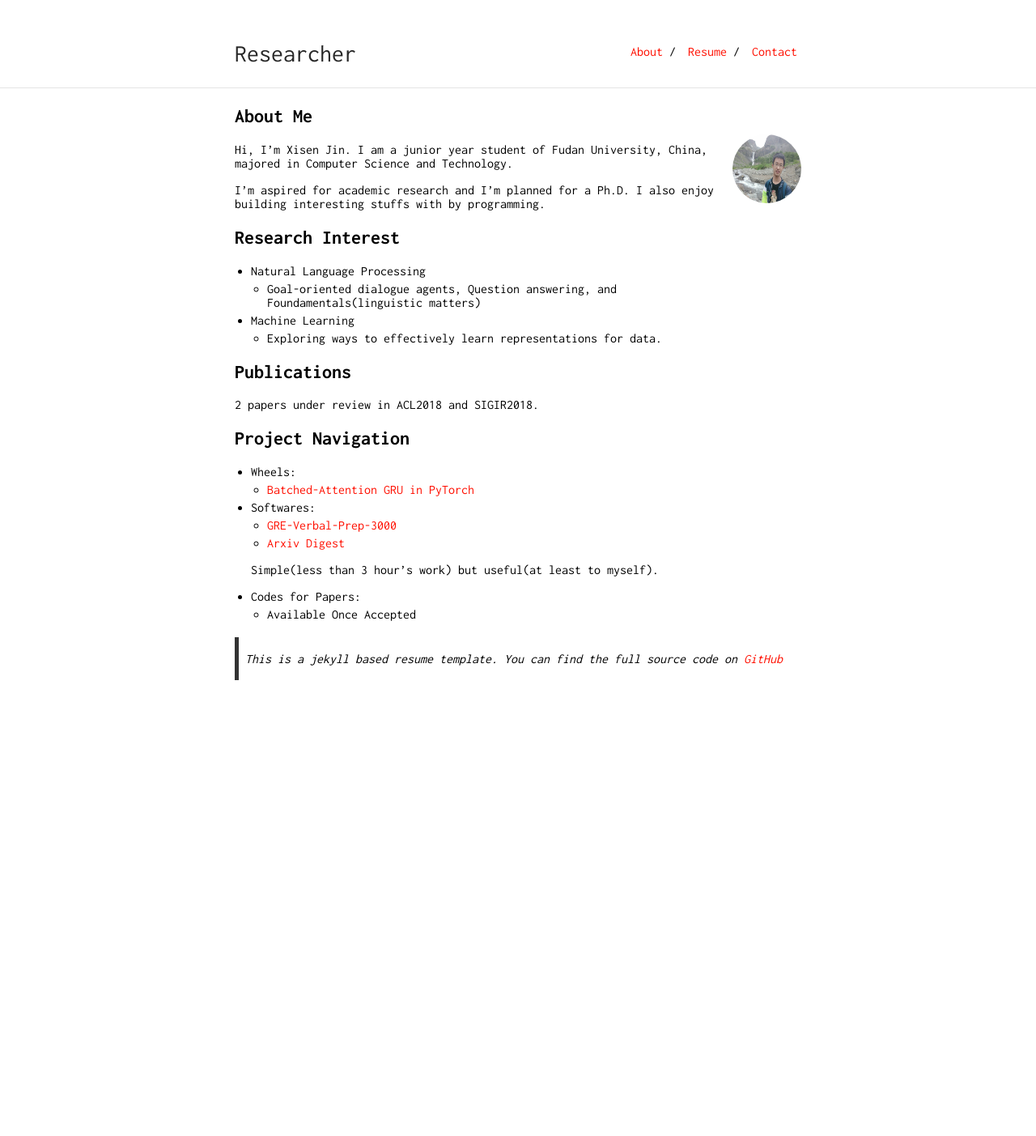
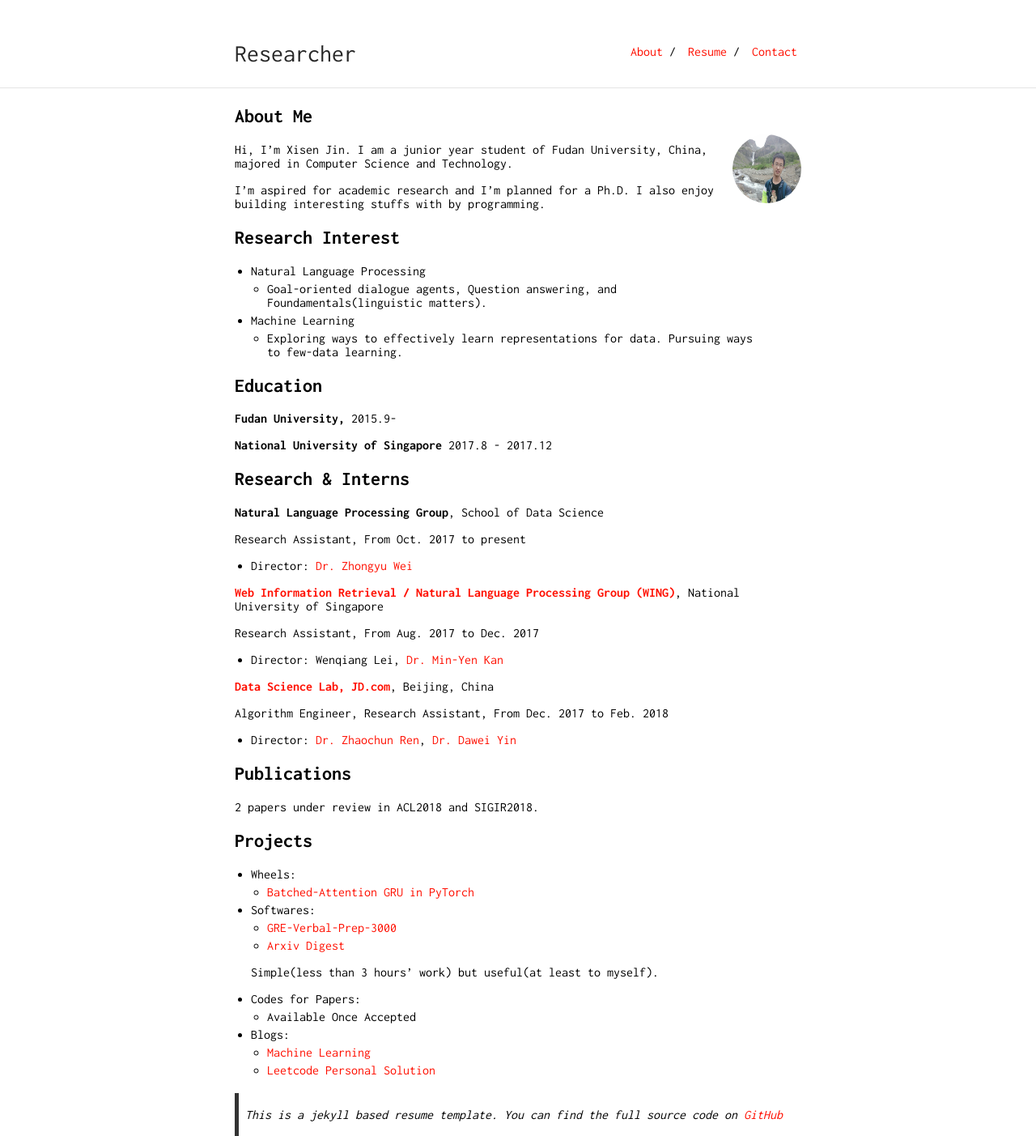
Before and after one commit to AuCson/aucson.github.io, a Jekyll site: the page built from index.md, in a window 1280 px wide. Shown: the whole page at 81% size. Built offline with Jekyll 4.4.1, drawn with Linux system fonts in a browser that asks for light colours; our own code applies the rules of GitHub Pages for plain Markdown files; before the commit the page ends 900 px from its top, so only the background shows below that.

Commit message:
add files

```diff
--- a/index.md
+++ b/index.md
@@ -13,15 +13,41 @@ I'm aspired for academic research and I'm planned for a Ph.D. I also enjoy build
 ## Research Interest
 
 - Natural Language Processing
-    - Goal-oriented dialogue agents, Question answering, and Foundamentals(linguistic matters)
+    - Goal-oriented dialogue agents, Question answering, and Foundamentals(linguistic matters).
 - Machine Learning
-    - Exploring ways to effectively learn representations for data.
+    - Exploring ways to effectively learn representations for data. Pursuing ways to few-data learning.
+
+## Education
+
+<b>Fudan University,</b> 2015.9-
+
+<b>National University of Singapore</b> 2017.8 - 2017.12
+
+## Research & Interns
+
+<b>Natural Language Processing Group</b>, School of Data Science
+
+Research Assistant, From Oct. 2017 to present
+
+  - Director: [Dr. Zhongyu Wei](https://wei-zhongyu.github.io/)
+
+<b>[Web Information Retrieval / Natural Language Processing Group (WING)](http://wing.comp.nus.edu.sg/)</b>, National University of Singapore
+
+Research Assistant, From Aug. 2017 to Dec. 2017
+- Director: Wenqiang Lei, [Dr. Min-Yen Kan](http://www.comp.nus.edu.sg/~kanmy/)
+
+
+<b>[Data Science Lab, JD.com](http://datascience.jd.com)</b>, Beijing, China
+
+Algorithm Engineer, Research Assistant, From Dec. 2017 to Feb. 2018
+- Director: [Dr. Zhaochun Ren](https://sites.google.com/site/zren87/), [Dr. Dawei Yin](http://www.yindawei.com/)
+
 
 ## Publications
 
 2 papers under review in ACL2018 and SIGIR2018.
 
-## Project Navigation
+## Projects
 - Wheels:
     - [Batched-Attention GRU in PyTorch](https://github.com/AuCson/PyTorch-Batch-Attention-Seq2seq)
 
@@ -29,11 +55,13 @@ I'm aspired for academic research and I'm planned for a Ph.D. I also enjoy build
     - [GRE-Verbal-Prep-3000](https://github.com/AuCson/GRE-3000-Memory-Helper)
     - [Arxiv Digest](https://aucson.github.io/arxiv_digest.html)
 
-    Simple(less than 3 hour's work) but useful(at least to myself).
+    Simple(less than 3 hours' work) but useful(at least to myself).
 
 - Codes for Papers:
     - Available Once Accepted
 
-
+- Blogs:
+    - [Machine Learning](https://aucson.github.io/ml-techblog/)
+    - [Leetcode Personal Solution](https://aucson.gitbooks.io/leetcode-rec/content/)
 
 > This is a jekyll based resume template. You can find the full source code on [GitHub](https://github.com/bk2dcradle/researcher)
```
Also changed, not shown: contact.md (+2 -20 lines), README.md.
